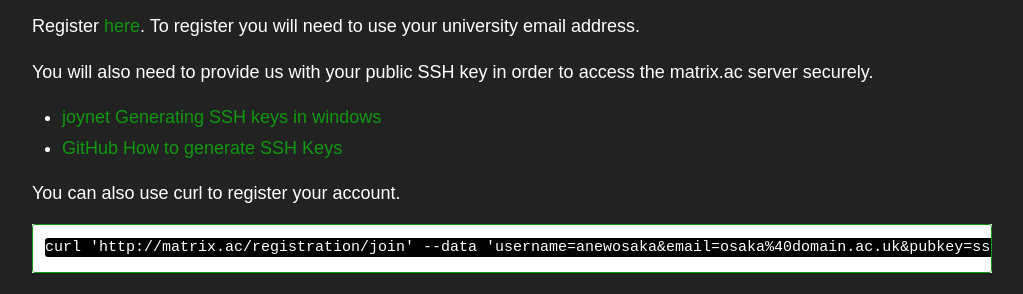
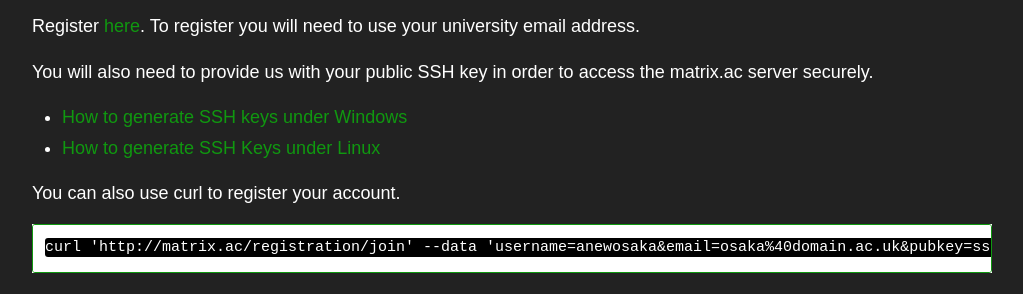
Before and after one commit to matrix-ac/blog, a Jekyll site: the page built from index.md, in a window 1280 px wide. Shown: the part 583-877 px from the top of the page, without its empty margins (128-1151 px from the left). Built offline with Jekyll 4.4.1, drawn with Linux system fonts in a browser that asks for light colours.

Commit message:
Fixing wrong link to windows SSH

```diff
--- a/index.md
+++ b/index.md
@@ -20,8 +20,8 @@ Register [here](join). To register you will need to use your university email ad
 
 You will also need to provide us with your public SSH key in order to access the matrix.ac server securely.
 
-- [joynet Generating SSH keys in windows](https://help.github.com/articles/generating-ssh-keys/)
-- [GitHub How to generate SSH Keys](https://help.github.com/articles/generating-ssh-keys/)
+- [How to generate SSH keys under Windows](https://docs.joyent.com/public-cloud/getting-started/ssh-keys/generating-an-ssh-key-manually/manually-generating-your-ssh-key-in-windows)
+- [How to generate SSH Keys under Linux](https://help.github.com/articles/generating-ssh-keys/)
 
 You can also use curl to register your account.
 
```
